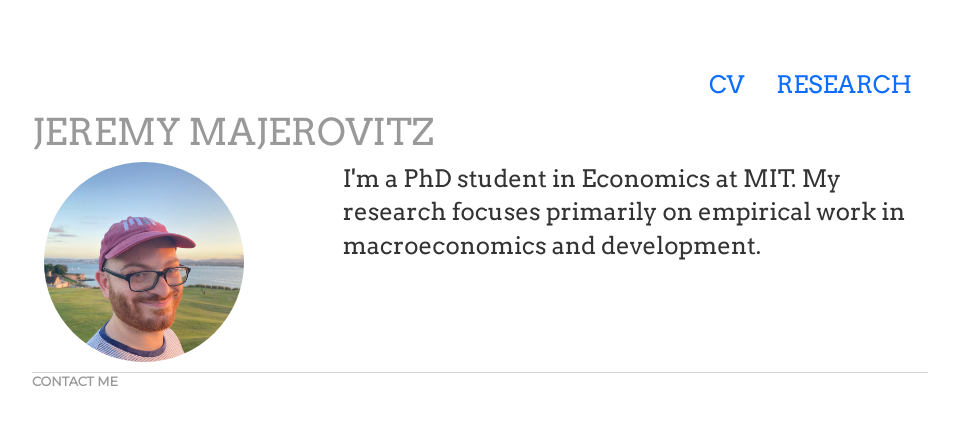
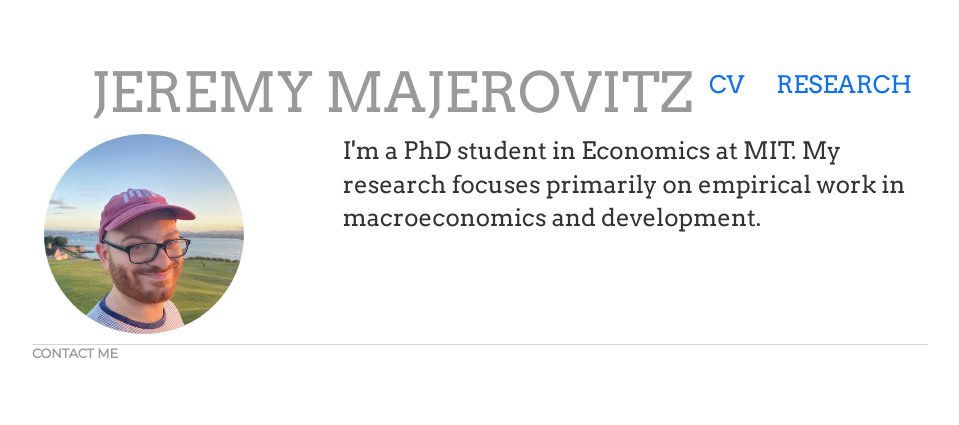
Before and after one commit to jmajic/jmajic.github.io, a Jekyll site: the page built from index.html, in a window 1280 px wide. Shown: the top 425 px of the page, without its empty margins (160-1119 px from the left). Built offline with Jekyll 4.4.1, drawn with Linux system fonts in a browser that asks for light colours.

Commit message:
Try to move name into the nav

```diff
--- a/_layouts/default.html
+++ b/_layouts/default.html
@@ -11,10 +11,10 @@
 
 		<body>
 			<ul class="nav justify-content-end">
+				<h3 class="text-muted"><a href="/">JEREMY MAJEROVITZ</a></h3>
 				<li class="nav-item"><a class="nav-link" href="/cv/Majerovitz_CV_April_2019.pdf">CV</a></li>
 	        		<li class="nav-item"><a class="nav-link" href="/research">RESEARCH</a></li>
 			</ul>
-			<h3 class="text-muted"><a href="/">JEREMY MAJEROVITZ</a></h3>
 			<div class="container">
 
 			{{ content }}
```
